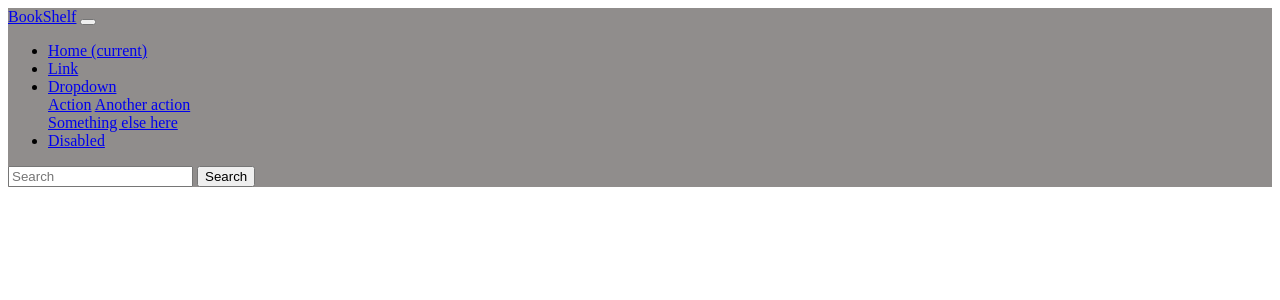
After one commit to AlexanderBedrosyan/yourbookshelf, a Django app: template bookshelf/templates/common/nav.html in a window 1280 px wide. The commit adds this page. Shown: the top 300 px of the page. Run offline with Django 4.2, Linux system fonts and the light colour scheme; the template is opened without the code that fills it, so the values that code supplies are empty; parts of the project's set-up code (start-up, migrations or seed data) failed here and were passed over.

Commit message:
Update: home template, add footer and nav templates

```diff
--- /dev/null
+++ b/bookshelf/templates/common/nav.html
@@ -0,0 +1,41 @@
+<nav class="navbar navbar-expand-lg navbar-dark" style="background-color: #908d8c">
+    <a class="navbar-brand" href="#">BookShelf</a>
+    <button class="navbar-toggler" type="button" data-toggle="collapse" data-target="#navbarSupportedContent"
+            aria-controls="navbarSupportedContent" aria-expanded="false" aria-label="Toggle navigation">
+        <span class="navbar-toggler-icon"></span>
+    </button>
+
+    <div class="collapse navbar-collapse" id="navbarSupportedContent">
+        <ul class="navbar-nav mr-auto">
+            <li class="nav-item active">
+                <a class="nav-link" href="#">Home <span class="sr-only">(current)</span></a>
+            </li>
+            <li class="nav-item">
+                <a class="nav-link" href="#">Link</a>
+            </li>
+            <li class="nav-item dropdown">
+                <a class="nav-link dropdown-toggle" href="#" id="navbarDropdown" role="button" data-toggle="dropdown"
+                   aria-haspopup="true" aria-expanded="false">
+                    Dropdown
+                </a>
+                <div class="dropdown-menu" aria-labelledby="navbarDropdown">
+                    <a class="dropdown-item" href="#">Action</a>
+                    <a class="dropdown-item" href="#">Another action</a>
+                    <div class="dropdown-divider"></div>
+                    <a class="dropdown-item" href="#">Something else here</a>
+                </div>
+            </li>
+            <li class="nav-item">
+                <a class="nav-link disabled" href="#">Disabled</a>
+            </li>
+        </ul>
+        <form class="form-inline my-2 my-lg-0">
+            <input class="form-control mr-sm-2" type="search" placeholder="Search" aria-label="Search">
+            <button class="btn btn-outline-dark my-2 my-sm-0" type="submit">Search</button>
+        </form>
+
+    </div>
+</nav>
+
+<script src="https://cdn.jsdelivr.net/npm/@popperjs/core@2.11.8/dist/umd/popper.min.js" integrity="sha384-I7E8VVD/ismYTF4hNIPjVp/Zjvgyol6VFvRkX/vR+Vc4jQkC+hVqc2pM8ODewa9r" crossorigin="anonymous"></script>
+<script src="https://cdn.jsdelivr.net/npm/bootstrap@5.3.3/dist/js/bootstrap.min.js" integrity="sha384-0pUGZvbkm6XF6gxjEnlmuGrJXVbNuzT9qBBavbLwCsOGabYfZo0T0to5eqruptLy" crossorigin="anonymous"></script>
```
Also changed, not shown: bookshelf/templates/common/footer.html (added, +7 -0 lines), bookshelf/templates/common/home.html (+10 -1 lines).
